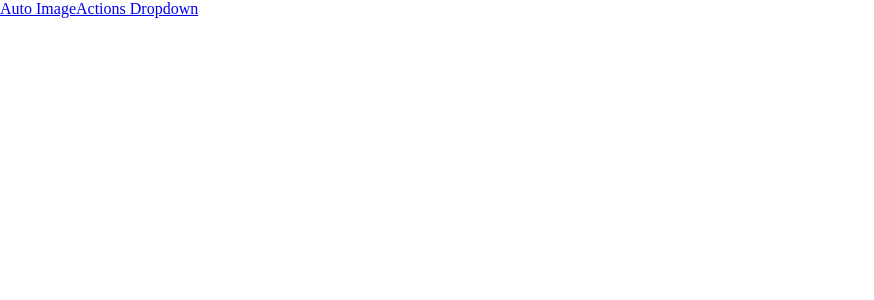
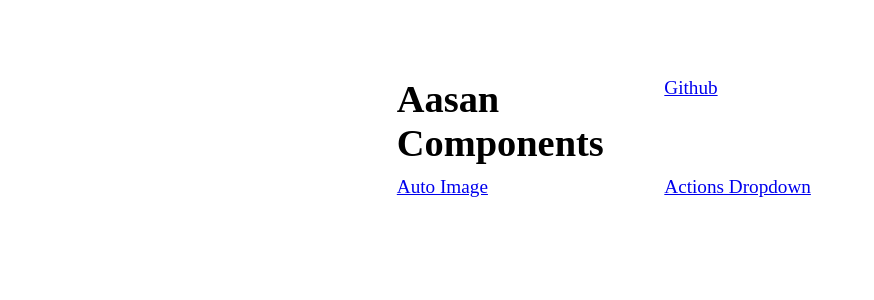
Before and after one commit to Amanp30/aasan-components, a Next.js app: page / in a window 1280 px wide. Shown: the top 300 px of the page, without its empty margins (0-874 px from the left). Built offline with nearby package versions, Linux system fonts and the light colour scheme.

Commit message:
index js

```diff
--- a/pages/index.js
+++ b/pages/index.js
@@ -2,10 +2,14 @@ import Link from "next/link";
 
 function index() {
   return (
-    <div>
-      <Link href="/autoimage">Auto Image</Link>
-      <Link href="/actionsdropdown">Actions Dropdown</Link>
-    </div>
+    <>
+      <div className="divtwoji">
+        <h1>Aasan Components</h1>
+        <a href="https://github.com/Amanp30/aasan-components">Github</a>
+        <Link href="/autoimage">Auto Image</Link>
+        <Link href="/actionsdropdown">Actions Dropdown</Link>
+      </div>
+    </>
   );
 }
 
--- a/styles/globals.css
+++ b/styles/globals.css
@@ -3,3 +3,20 @@
     margin: 0;
     box-sizing: border-box;
 }
+
+.divtwoji {
+    display: grid;
+    width: 50%;
+    grid-gap: 10%;
+    margin: auto;
+    font-size: 1.2em;
+    padding: 4em;
+    grid-template-columns: 45% 45%;
+}
+
+@media (max-width:600px) {
+    .divtwoji {
+        width: 100%;
+        padding: 1em;
+    }
+}
```
